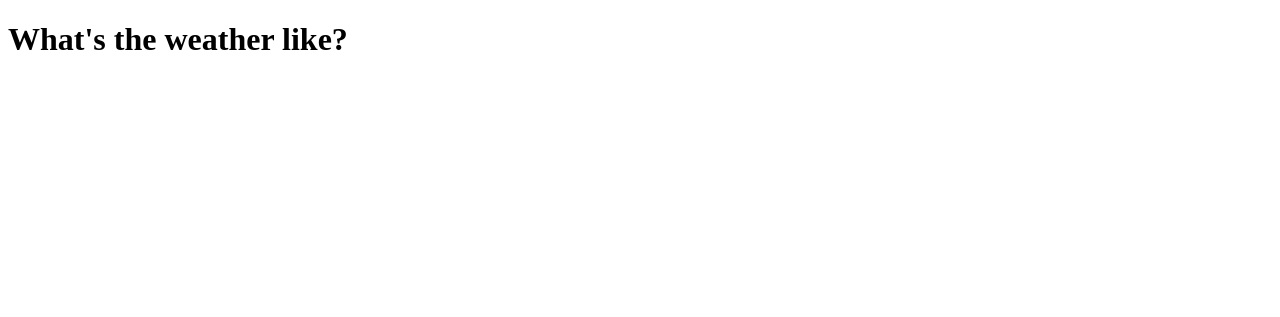
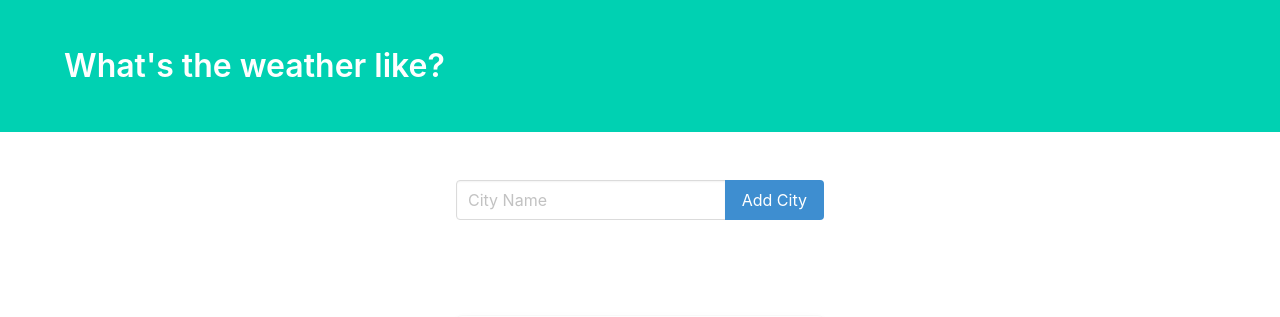
Before and after one commit to kingcobra2/WeatherAppFlask, a Flask app: page / in a window 1280 px wide. Shown: the top 317 px of the page. Before the commit the page ends 50 px from the top, so only its background shows below. Run offline with Flask 2, Linux system fonts and the light colour scheme; data comes from the database, SQL or seed files in the repository; both versions use the stored data as it was after the commit; data that the repository does not hold is empty; some libraries are stand-ins or nearby versions.

Commit message:
Style&functions

```diff
--- a/app.py
+++ b/app.py
@@ -1,27 +1,53 @@
-from flask import Flask, render_template
+from flask import Flask, render_template, request
 from flask_sqlalchemy import SQLAlchemy
 import requests
 
 
 app = Flask(__name__)
 app.config['SECRET_KEY'] = "mysecret"
-db = SQLAlchemy()
-DB_NAME = 'database.db'
+app.config['SQLALCHEMY_DATABASE_URI'] = f'sqlite:///weather.db'
+app.config['SQLALCHEMY_TRACK_MODIFICATIONS'] = False
+db = SQLAlchemy(app)
+
+class City(db.Model):
+    id = db.Column(db.Integer, primary_key=True)
+    name = db.Column(db.String(50), nullable=True)
+
 
 @app.route('/', methods=["GET", "POST"])
 def home():
-    #first_step_url = 'http://api.openweathermap.org/geo/1.0/direct?q={}&appid=702aa28ac324aba75a8ae1c7e05bb923'
-    sec_step_url = "https://api.openweathermap.org/data/2.5/onecall?lat={}&lon={}&units=imperial&appid=7e085e8015c70bec0c4b339989937639"
-    #city = 'Las Vegas'
-    lat = 36.16
-    lon = -115.14
-
-    #r = requests.get(first_step_url.format(city)).json()
-    #print(r)
-
-    final = requests.get(sec_step_url.format(lat, lon)).json()
-    print(final)
+    if request.method == "POST":
+        new_city = request.form.get('city')
+        if new_city:
+            new_city_obj = City(name=new_city)
+            db.session.add(new_city_obj)
+            db.session.commit()
 
 
+    #Retrieve the lat and lon coordinates for the given city
+    first_step_url = 'http://api.openweathermap.org/geo/1.0/direct?q={}&appid=7e085e8015c70bec0c4b339989937639'
+    #feed the lat and lon into the API for info
+    sec_step_url = "https://api.openweathermap.org/data/2.5/onecall?lat={}&lon={}&units=imperial&appid=7e085e8015c70bec0c4b339989937639"
+    cities = City.query.all()
+    print(cities)
 
-    return render_template('main.html')
+    weather_data = []
+
+    for city in cities:
+        r = requests.get(first_step_url.format(city.name)).json()
+
+        lat = r[0]['lat']
+        lon = r[0]['lon']
+
+        final = requests.get(sec_step_url.format(lat, lon)).json()
+
+        weather = {
+            'city' : city.name,
+            'temperature' : final['current']['temp'],
+            'description' : final['current']['weather'][0]['description'],
+            'icon': final['current']['weather'][0]['icon']
+        }
+
+        weather_data.append(weather)
+
+    return render_template('main.html', weather_data= weather_data)
--- a/templates/main.html
+++ b/templates/main.html
@@ -1,16 +1,75 @@
 <!DOCTYPE html>
 <html lang="en">
+
 <head>
     <meta charset="UTF-8">
-    <meta http-equiv="X-UA-Compatible" content="IE=edge">
     <meta name="viewport" content="width=device-width, initial-scale=1.0">
+    <meta http-equiv="X-UA-Compatible" content="ie=edge">
+    <title>What's the weather like?</title>
+    <link rel="stylesheet" href="https://cdnjs.cloudflare.com/ajax/libs/bulma/0.6.2/css/bulma.css" />
+</head>
 
-    <title>What's the weather like?</title>
-</head>
 <body>
-    <h1>What's the weather like?</h1>
-    <div>
+    <section class="hero is-primary">
+        <div class="hero-body">
+            <div class="container">
+                <h1 class="title">
+                    What's the weather like?
+                </h1>
+            </div>
+        </div>
+    </section>
+    <section class="section">
+        <div class="container">
+            <div class="columns">
+                <div class="column is-offset-4 is-4">
+                    <form method="POST">
+                        <div class="field has-addons">
+                            <div class="control is-expanded">
+                                <input class="input" name="city" type="text" placeholder="City Name">
+                            </div>
+                            <div class="control">
+                                <button class="button is-info">
+                                    Add City
+                                </button>
+                            </div>
+                        </div>
+                    </form>
+                </div>
+            </div>
+        </div>
+    </section>
+    <section class="section">
+        <div class="container">
+            <div class="columns">
+                <div class="column is-offset-4 is-4">
+                    {% for weather in weather_data %}
+                    <div class="box">
+                        <article class="media">
+                            <div class="media-left">
+                                <figure class="image is-50x50">
+                                    <img src="http://openweathermap.org/img/w/{{ weather.icon }}.png" alt="Image">
+                                </figure>
+                            </div>
+                            <div class="media-content">
+                                <div class="content">
+                                    <p>
+                                        <span class="title">{{ weather.city }}</span>
+                                        <br>
+                                        <span class="subtitle">{{ weather.temperature }}° F</span>
+                                        <br> {{ weather.description }}
+                                    </p>
+                                </div>
+                            </div>
+                        </article>
+                    </div>
+                    {% endfor %}
+                </div>
+            </div>
+        </div>
+    </section>
+    <footer class="footer">
+    </footer>
+</body>
 
-    </div>
-</body>
 </html>
```
Also changed, not shown: weather.db (added).
